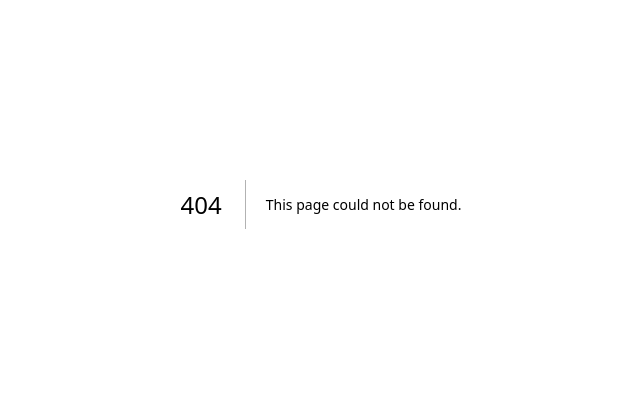
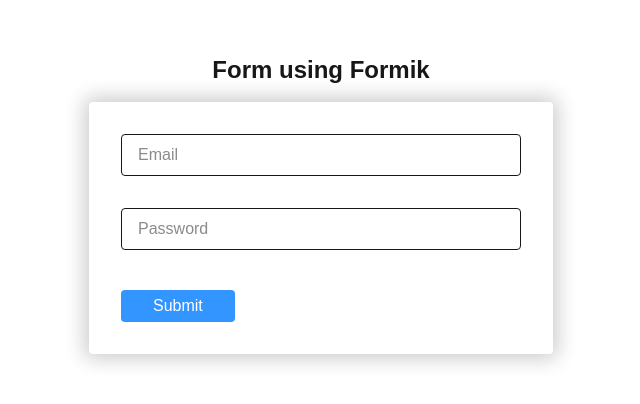
Before and after one commit to samarthj0612/react-fundamentals, a Next.js app: page /formik in a window 1280 px wide. Before the commit this address had no page. Shown: the part 196-600 px from the top of the page, without its empty margins (319-959 px from the left). Built offline with nearby package versions, Linux system fonts and the light colour scheme.

Commit message:
Refactor login page to improve form handling and add reset functionality using formik; create Providers component for layout

```diff
--- a/app/(auth)/login/page.tsx
+++ b/app/(auth)/login/page.tsx
@@ -1,10 +1,11 @@
 "use client";
 
+import { useState } from "react";
+import { useFormik } from "formik"
+import { FaEye, FaEyeSlash } from "react-icons/fa";
+import { AnimatePresence, motion } from "framer-motion";
+
 import { emailRegex } from "@/lib/validators";
-import { useFormik } from "formik"
-import { AnimatePresence, motion } from "framer-motion";
-import { useState } from "react";
-import { FaEye, FaEyeSlash } from "react-icons/fa";
 
 const page = () => {
   const [isPasswordMasked, setIsPasswordMasked] = useState<boolean>(true);
@@ -49,6 +50,7 @@
             <input
               type="email"
               name="email"
+              value={formik.values.email}
               onChange={formik.handleChange}
               className="min-w-48 w-full py-1 outline-none"
               placeholder="example@domain.com"
@@ -64,6 +66,7 @@
                 <input
                   type={isPasswordMasked ? "password" : "text"}
                   name="password"
+                  value={formik.values.password}
                   onChange={formik.handleChange}
                   className="min-w-48 w-full py-1 outline-none"
                 />
@@ -91,6 +94,9 @@
 
         <div className="flex gap-4 justify-center">
           <button type="submit" className="w-fit mt-2 px-8 py-1 rounded text-white bg-[#007BFF]/80 hover:bg-[#007BFF] cursor-pointer transition-all">Submit</button>
+          <button type="button" onClick={() => {
+            formik.resetForm()
+          }} className="w-fit mt-2 px-8 py-1 rounded text-white bg-[#6c757d] hover:bg-[#6c757d]/80 cursor-pointer transition-all">Reset</button>
         </div>
       </form>
     </div>
--- /dev/null
+++ b/app/(practice)/formik/page.tsx
@@ -0,0 +1,85 @@
+"use client";
+
+import { Formik, FormikHelpers } from "formik";
+
+interface FormValues {
+  email: string;
+  password: string;
+}
+
+const page = () => {
+  const handleSubmit = (values: FormValues, { setSubmitting }: FormikHelpers<FormValues>) => {
+    setTimeout(() => {
+      alert(JSON.stringify(values, null, 2));
+      setSubmitting(false);
+    }, 400);
+  }
+
+  return (
+    <div className="min-h-screen w-full flex flex-col justify-center items-center">
+      <h1 className="text-2xl font-bold mb-4">Form using Formik</h1>
+
+      <Formik<FormValues>
+        initialValues={{ email: '', password: '' }}
+        validate={values => {
+          const errors: Partial<FormValues> = {};
+
+          if (!values.email) {
+            errors.email = 'Email is Required';
+          } else if (!values.password) {
+            errors.password = 'Password is Required';
+          } else if (
+            !/^[A-Z0-9._%+-]+@[A-Z0-9.-]+\.[A-Z]{2,}$/i.test(values.email)
+          ) {
+            errors.email = 'Invalid email address';
+          }
+          return errors;
+        }}
+        onSubmit={handleSubmit}
+      >
+        {({
+          values,
+          errors,
+          touched,
+          handleChange,
+          handleBlur,
+          handleSubmit,
+          isSubmitting,
+          /* and other goodies */
+        }) => (
+          <form onSubmit={handleSubmit} className="p-8 flex flex-col gap-4 shadow-[0px_0px_20px_5px_rgba(0,0,0,0.2)] rounded-sm">
+            <input
+              type="email"
+              name="email"
+              onChange={handleChange}
+              onBlur={handleBlur}
+              value={values.email}
+              className="border rounded-sm px-4 py-2 w-full sm:w-100"
+              placeholder="Email"
+            />
+
+            <p className="text-sm text-red-500">{errors.email && touched.email && errors.email}</p>
+
+            <input
+              type="password"
+              name="password"
+              onChange={handleChange}
+              onBlur={handleBlur}
+              value={values.password}
+              className="border rounded-sm px-4 py-2 w-full sm:w-100"
+              placeholder="Password"
+            />
+
+            <p className="text-sm text-red-500">{errors.password && touched.password && errors.password}</p>
+
+            <button type="submit" disabled={isSubmitting} className="w-fit mt-2 px-8 py-1 rounded text-white bg-[#007BFF]/80 hover:bg-[#007BFF] cursor-pointer transition-all">
+              Submit
+            </button>
+          </form>
+        )}
+      </Formik>
+    </div>
+  )
+}
+
+export default page
--- /dev/null
+++ b/app/Providers.tsx
@@ -0,0 +1,11 @@
+import { PropsWithChildren } from 'react'
+
+const Providers = ({ children }: PropsWithChildren) => {
+  return (
+    <>
+      {children}
+    </>
+  )
+}
+
+export default Providers
--- a/app/layout.tsx
+++ b/app/layout.tsx
@@ -1,6 +1,8 @@
 import type { Metadata } from "next";
 import { Geist, Geist_Mono, Poppins, Roboto } from "next/font/google";
 import "./globals.css";
+
+import Providers from "./Providers";
 
 const geistSans = Geist({
   variable: "--font-geist-sans",
@@ -38,7 +40,9 @@
       <body
         className={`${geistSans.variable} ${geistMono.variable} ${roboto.variable} ${poppins.variable} antialiased`}
       >
-        {children}
+        <Providers>
+          {children}
+        </Providers>
       </body>
     </html>
   );
```
